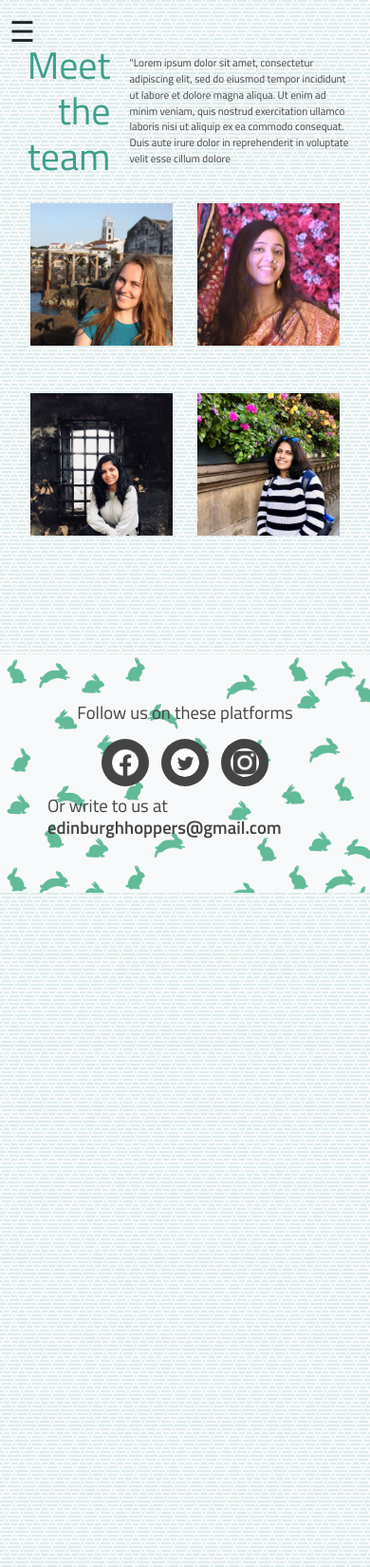
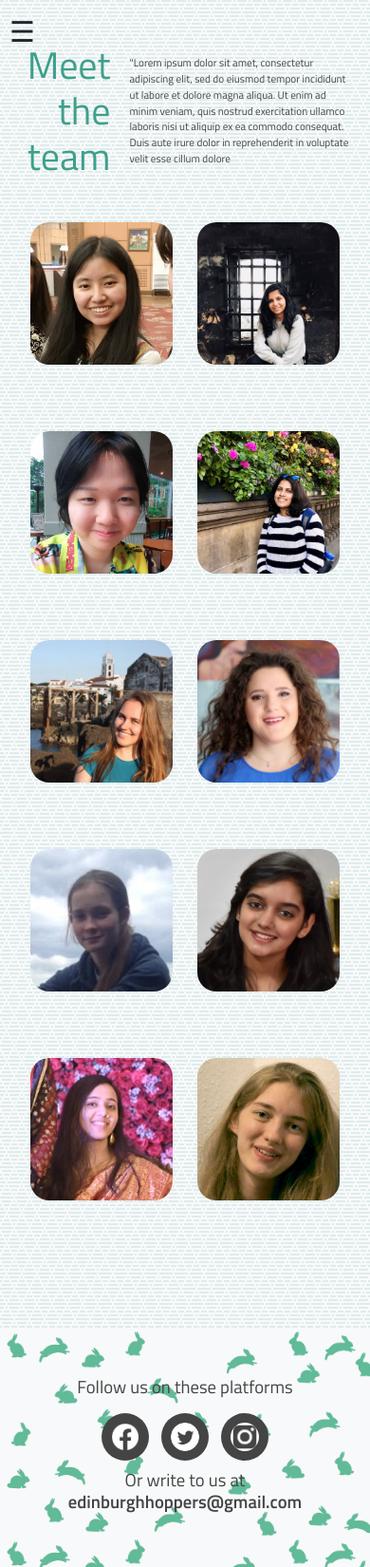
Before and after one commit to edinburgh-hoppers/website_new, a Jekyll site: the page built from _pages/teams.html, in a window 390 px wide. Shown: the whole page at 95% size. Built offline with Jekyll 4.4.1, drawn with Linux system fonts in a browser that asks for light colours; nearby versions of some CDN libraries.

Commit message:
teams page complete

```diff
--- a/_includes/footer.html
+++ b/_includes/footer.html
@@ -6,6 +6,7 @@
     <div class="contact-us-wrapper">
         <img data-toggle="tooltip" data-placement="top" title="<b>Facebook</b>" src="{{ site.baseurl }}/assets/images/contact-us/facebook.png">
         <img src="{{ site.baseurl }}/assets/images/contact-us/twitter.png">
+        <i class="fab fa-instagram-square"></i>
         <img src="{{ site.baseurl }}/assets/images/contact-us/instagram.png">
     </div>
     <h3>Or write to us at <a href="mailto:edinburghhoppers@gmail.com">edinburghhoppers@gmail.com</a></h3>
--- a/_pages/teams.html
+++ b/_pages/teams.html
@@ -13,6 +13,7 @@ layout: default
         <div class="member-card" style="background-image: url({{site.baseurl}}/assets/images/team/{{ member.link }})">
             <div class="overlay">
                 <h4>{{ member.name }}</h4>
+                <h5> {{ member.role }}</h5>
             </div>
         </div>
         {% endfor %}
--- a/assets/css/styles.scss
+++ b/assets/css/styles.scss
@@ -174,7 +174,11 @@ main{
   place-content: center;
 }
 
-/*NAV - took from W3schools mainly*/
+/*
+_________________________________________________________________
+NAV - code from W3schools mainly
+_________________________________________________________________
+*/
 
 
 .overlay {
@@ -184,7 +188,6 @@ main{
   z-index: 1;
   left: 0;
   top: 0;
-  background-color: rgb(0,0,0);
   background-color: rgba(0,0,0, 0.9);
   overflow-x: hidden;
   transition: 0.2s;
@@ -236,10 +239,13 @@ main{
 
 
 /*
+_________________________________________________________________
 Contact us
+_________________________________________________________________
 */
 
 .contact-us{
+  align-self: end;
   width: 100%;
   height: max-content;
   background-image: url('../images/hoppers-contact-background.png');
@@ -252,6 +258,7 @@ Contact us
   margin-top: 100px;
 
   h3{
+    text-align: center;
     color: $hoppers-black;
     font-size: 14pt;
   }
@@ -274,8 +281,20 @@ Contact us
   a{
     color: $hoppers-black;
   }
+
+  a:hover{
+    text-decoration: none;
+    background-color: $hoppers-dark-green;
+    color: black;
+  }
 }
 
+
+/*
+_________________________________________________________________
+Meet the team
+_________________________________________________________________
+*/
 
 .team{
   display: grid;
@@ -288,6 +307,7 @@ Contact us
     grid-area: title;
     display: grid;
     grid-template-columns: 1fr 2fr;
+    padding-bottom: 10px;
 
     h1{
       justify-self: end;
@@ -319,14 +339,28 @@ Contact us
     place-content:center;
     overflow: hidden;
     background-size: cover;
+    border-radius: 20px;
   }
 
   .overlay{
     background: rgba($hoppers-black,0.5);
+
     height: 200px;
     width: 200px;
     position: relative;
     top:200px;
+    display: flex;
+    flex-direction: column;
+    justify-content: center;
+    color: $hoppers-gray-light;
+
+    h4{
+      align-self: center;
+      font-weight: 700;
+    }
+    h5{
+      align-self:center;
+    }
   }
 
   .member-card:hover .overlay{
@@ -334,19 +368,29 @@ Contact us
     transition: top 0.4s;
   }
 
-  @media(max-width: 1030px){
+  .member-card:hover{
+    transition: box-shadow 0.4s;
+    box-shadow: 0px 0px 6px 2px $hoppers-dark-green,
+                0px 0px 0px 10px $hoppers-blue;
+  }
+
+  @media(max-width: 1000px){
     .member-wrapper{
       grid-template-columns: 1fr 1fr;
-      grid-auto-rows: 200px;
-    }
-
-    .member-card{
-      width: 150px;
-      height: 150px;
-
+      grid-auto-rows: 220px;
     }
     p{
       font-size: 0.7em;
     }
   }
+
+  @media(max-width: 600px){
+    .member-card{
+      width: 150px;
+      height: 150px;
+    }
+    h4, h5{
+      font-size: 0.8em;
+    }
+  }
 }
```
Also changed, not shown: _data/team.yml (+43 -9 lines), assets/images/team/ioana.jpeg (added), assets/images/team/jahnvi.jpeg (added), assets/images/team/laura_o.jpeg (added), assets/images/team/laura_r.jpeg (added), assets/images/team/regan.jpg (added), assets/images/team/sraddheya.jpeg (added).
